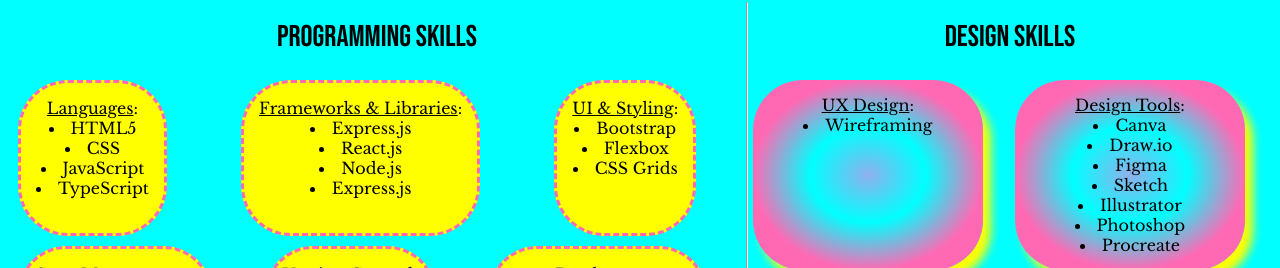
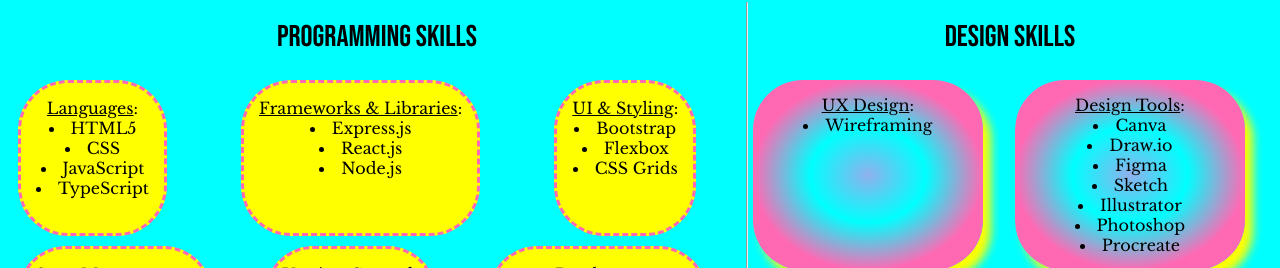
Before and after one commit to LuLuLuann/Resume-Project, a plain HTML site: page index.html in a window 1280 px wide. Shown: the part 1722-1990 px from the top of the page. Drawn offline with nearby package versions, Linux system fonts and the light colour scheme.

Commit message:
deleted double entry

```diff
--- a/index.html
+++ b/index.html
@@ -244,7 +244,6 @@
             <li>Express.js</li>
             <li>React.js</li>
             <li>Node.js</li>
-            <li>Express.js</li>
           </div>
           <br />
 
```
